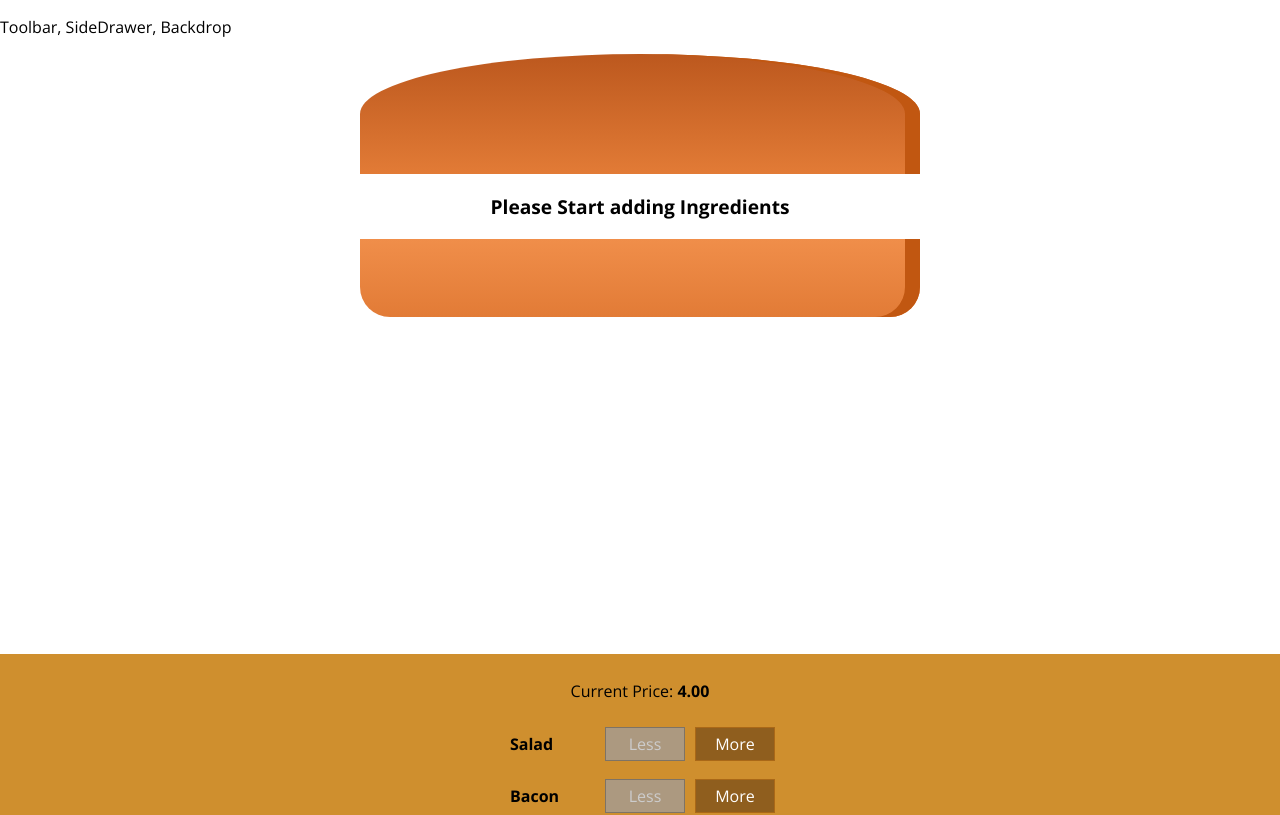
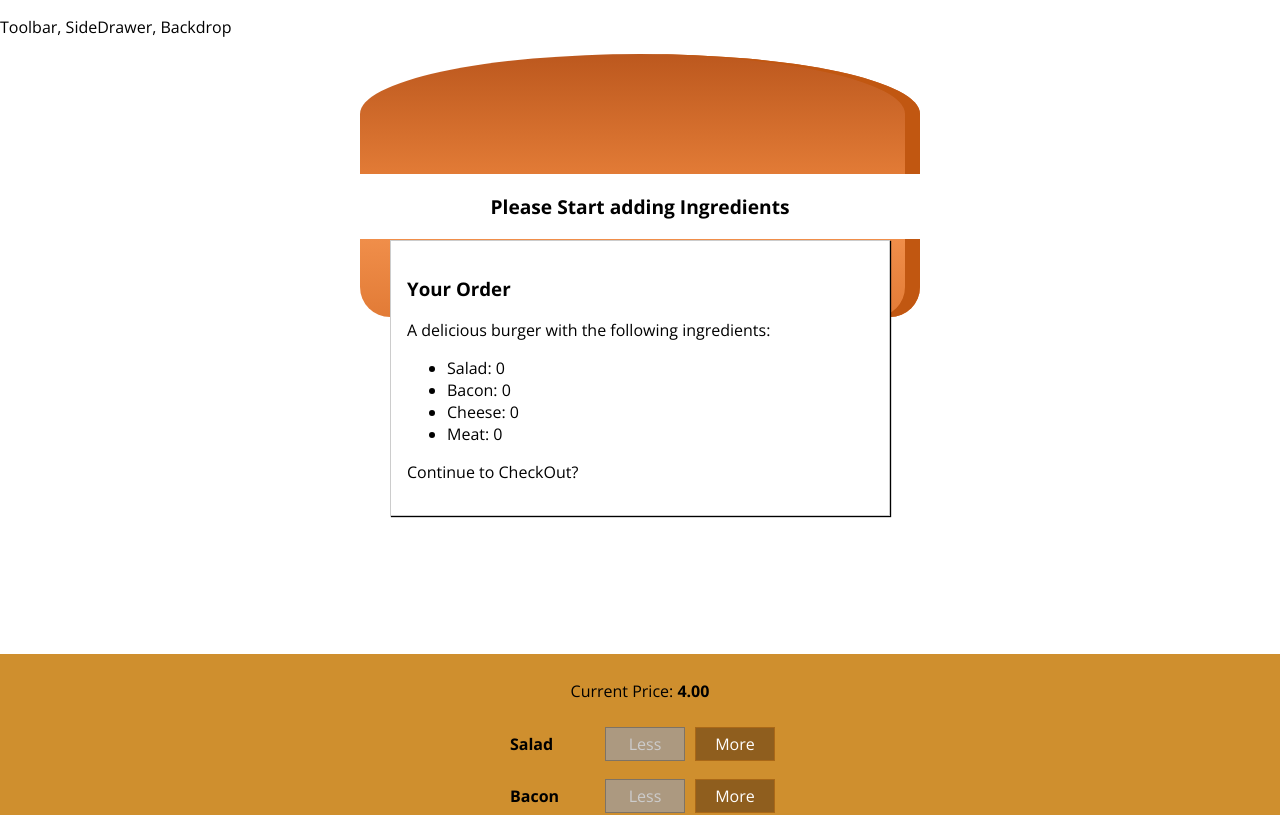
Before and after one commit to patpalmerston/burger-builder, a React (Create React App) app in the folder burger-builder/: page / in a window 1280 px wide. Shown: the top 815 px of the page. Built offline with nearby package versions, Linux system fonts and the light colour scheme; the HTML template or start-up script is replaced by a standard one.

Commit message:
modal added

```diff
--- /dev/null
+++ b/burger-builder/src/components/Burger/OrderSummary/OrderSummary.js
@@ -0,0 +1,25 @@
+import React from 'react';
+import Aux from '../../../hoc/Auxillary';
+
+const OrderSummary = (props) => {
+    const ingredientSummary = Object.keys(props.ingredients).map((igKey) => {
+        return (
+            <li key={igKey}>
+                <span style={{ textTransform: 'capitalize' }}>{igKey}</span>:{' '}
+                {props.ingredients[igKey]}
+            </li>
+        );
+    });
+
+    return (
+        <Aux>
+            <h3>Your Order</h3>
+            <p>A delicious burger with the following ingredients:</p>
+
+            <ul>{ingredientSummary}</ul>
+            <p>Continue to CheckOut?</p>
+        </Aux>
+    );
+};
+
+export default OrderSummary;
--- /dev/null
+++ b/burger-builder/src/components/UI/Modal/Modal.js
@@ -0,0 +1,8 @@
+import React from 'react';
+import classes from './Modal.module.css';
+
+const Modal = (props) => {
+    return <div className={classes.Modal}>{props.children}</div>;
+};
+
+export default Modal;
--- /dev/null
+++ b/burger-builder/src/components/UI/Modal/Modal.module.css
@@ -0,0 +1,20 @@
+.Modal {
+    position: fixed;
+    z-index: 500;
+    background-color: white;
+    width: 70%;
+    border: 1px solid #ccc;
+    box-shadow: 1px 1px 1px black;
+    padding: 16px;
+    left: 15%;
+    top: 30%;
+    box-sizing: border-box;
+    transition: all 0.3s ease-out;
+}
+
+@media (min-width: 600px) {
+    .Modal {
+        width: 500px;
+        left: calc(50% - 250px);
+    }
+}
--- a/burger-builder/src/containers/BurgerBuilder/BurgerBuilder.js
+++ b/burger-builder/src/containers/BurgerBuilder/BurgerBuilder.js
@@ -2,6 +2,8 @@
 import Aux from '../../hoc/Auxillary';
 import Burger from '../../components/Burger/Burger';
 import BuildControls from '../../components/Burger/BuildControls/BuildControls';
+import Modal from '../../components/UI/Modal/Modal';
+import OrderSummary from '../../components/Burger/OrderSummary/OrderSummary';
 
 // this is a global variable so we call it outside of the component, global variable are usually all uppercase
 const INGREDIENT_PRICES = {
@@ -114,6 +116,9 @@
         }
         return (
             <Aux>
+                <Modal>
+                    <OrderSummary ingredients={this.state.ingredients} />
+                </Modal>
                 <Burger ingredients={this.state.ingredients} />
                 <BuildControls
                     ingredientAdded={this.addIngredientHandler}
```
Also changed, not shown: burger-builder/src/components/UI/Backdrop/Backdrop.js (added), burger-builder/src/components/UI/Backdrop/Backdrop.module.css (added).
